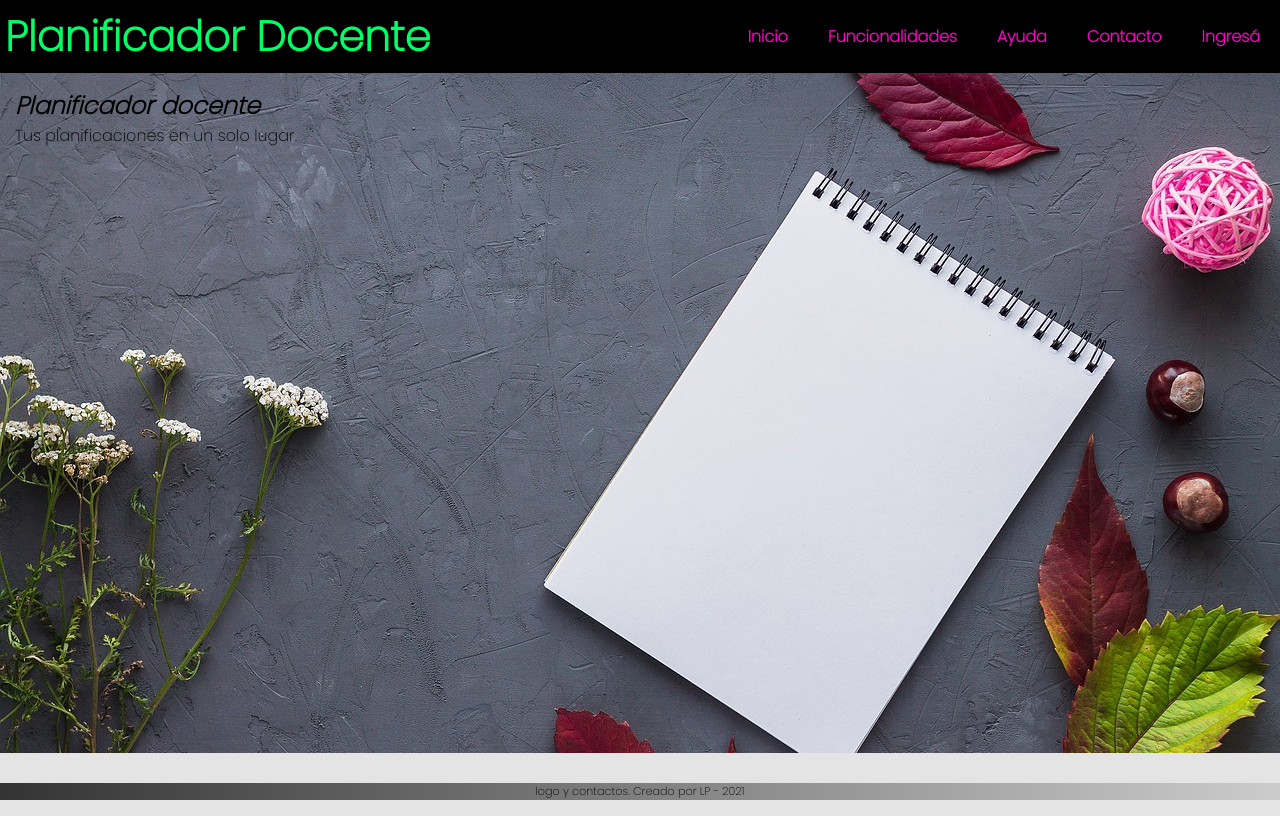
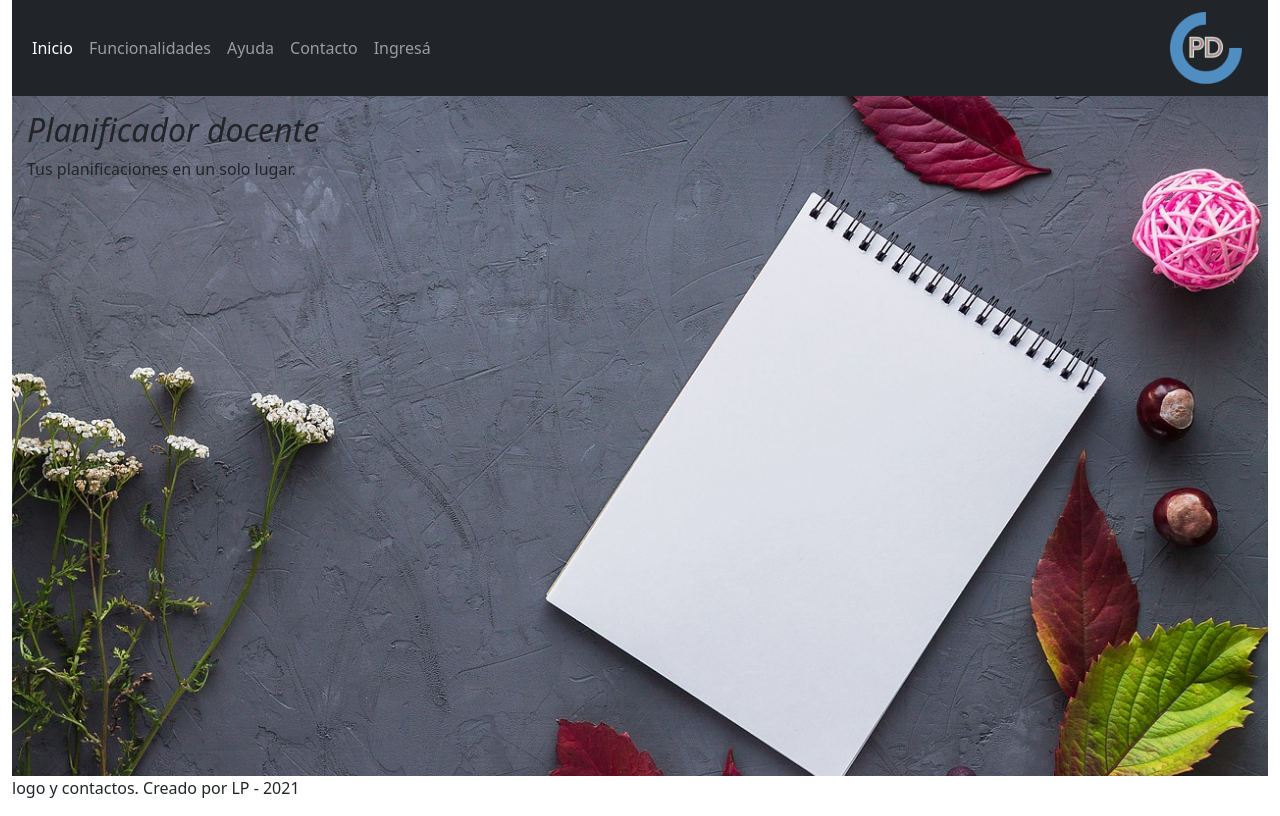
Before and after one commit to linapizarro/TPlanner_Pizarro, a plain HTML site: page index.html in a window 1280 px wide. Drawn offline with nearby package versions, Linux system fonts and the light colour scheme.

Commit message:
menú responsive en index

```diff
--- a/estilos/style.css
+++ b/estilos/style.css
@@ -5,8 +5,15 @@
   box-sizing: border-box;
 }
 
-html {
-  font-size: 62, 5%;
+.logo {
+  height: 80px;
+  width: 80px;
+  display: flex;
+  align-items: center;
+  margin-right: 10px;
+}
+
+/* html {
   font-family: "Poppins", sans-serif;
 }
 
@@ -28,11 +35,12 @@ footer {
   font-size: 0.7rem;
   display: flex;
   justify-content: center;
-}
+} */
 
 /* ESTILOS A TRAVES DE CLASES & ID ---- DE ACA PARA ABAJO */
 /* ESTILOS DEL HEADER */
-.header__titulo {
+
+/* .header__titulo {
   color: #0f6;
   font-size: 1.3rem;
   font-weight: bold;
@@ -68,7 +76,7 @@ footer {
   transform: translate(-5px, -2px);
   color: #e2add7;
   transition: background-color 0.5s ease-out;
-}
+} */
 
 /* FINAL DEL HEADER */
 
@@ -144,20 +152,6 @@ footer {
 .cardgrid__info {
   display: flex;
 }
-
-/* ESTA BIEN????? */
-@media only screen and (max-width: 1000px) {
-  .section2 {
-    grid-column-end: span 6;
-  }
-}
-
-@media only screen and (min-width: 700px) {
-  .section2 {
-    grid-column-end: span 12;
-  }
-}
-
 /* ESTILOS DE CONTACTO-HTML */
 .contenedor {
   max-width: 1170px;
@@ -369,7 +363,7 @@ footer {
 }
 
 /* PANTALLAS GRANDES PARA CONTACTO e INGRESO*/
-@media (min-width: 700px) {
+@media (min-width: 768px) {
   /* .ingreso__recuadro, */
   .contacto__recuadro {
     display: grid;
@@ -383,3 +377,22 @@ footer {
     text-align: left;
   }
 }
+/* ESTA BIEN????? */
+/* @media only screen and (max-width: 1000px) {
+  .section2 {
+    grid-column-end: span 6;
+  }
+} */
+
+/* @media only screen and (min-width: 700px) {
+  .section2 {
+    grid-column-end: span 12;
+  }
+} */
+
+/* PROBANDO CON PANTALLAS HASTA 520PX, DEBERIA SER MAS DE 576. HACER PARA CELU Y DESPUES MINWITDTH 576 */
+/* @media (max-width: 520px) {
+  header {
+    font-size: 62.5%;
+  }
+} */
--- a/index.html
+++ b/index.html
@@ -10,21 +10,61 @@
       href="https://fonts.googleapis.com/css2?family=Poppins:wght@200&display=swap"
       rel="stylesheet"
     />
+    <link
+      href="https://cdn.jsdelivr.net/npm/bootstrap@5.0.1/dist/css/bootstrap.min.css"
+      rel="stylesheet"
+      integrity="sha384-+0n0xVW2eSR5OomGNYDnhzAbDsOXxcvSN1TPprVMTNDbiYZCxYbOOl7+AMvyTG2x"
+      crossorigin="anonymous"
+    />
+    <script
+      src="https://cdn.jsdelivr.net/npm/bootstrap@5.0.1/dist/js/bootstrap.bundle.min.js"
+      integrity="sha384-gtEjrD/SeCtmISkJkNUaaKMoLD0//ElJ19smozuHV6z3Iehds+3Ulb9Bn9Plx0x4"
+      crossorigin="anonymous"
+    ></script>
     <link rel="stylesheet" href="./estilos/style.css" />
   </head>
+
   <body>
+    <div class="container-fluid">
       <header>
-      <div class="header__titulo">
-        <h1>Planificador Docente</h1>
+        <nav class="navbar navbar-expand-md navbar-dark bg-dark">
+          <div class="container-fluid">
+            <button
+              class="navbar-toggler"
+              type="button"
+              data-bs-toggle="collapse"
+              data-bs-target="#navbarTogglerDemo01"
+              aria-controls="navbarTogglerDemo01"
+              aria-expanded="false"
+              aria-label="Toggle navigation"
+            >
+              <span class="navbar-toggler-icon"></span>
+            </button>
+            <div class="collapse navbar-collapse" id="navbarTogglerDemo01">
+              <ul class="navbar-nav me-auto mb-2 mb-lg-0">
+                <li class="nav-item">
+                  <a class="nav-link active" aria-current="page" href="#"
+                    >Inicio</a
+                  >
+                </li>
+                <li class="nav-item">
+                  <a class="nav-link" href="funcionalidades.html"
+                    >Funcionalidades</a
+                  >
+                </li>
+                <li class="nav-item">
+                  <a class="nav-link" href="ayuda.html">Ayuda</a>
+                </li>
+                <li class="nav-item">
+                  <a class="nav-link" href="contacto.html"> Contacto</a>
+                </li>
+                <li class="nav-item">
+                  <a class="nav-link" href="ingreso.html">Ingresá</a>
+                </li>
+              </ul>
+              <img class="img-fluid logo" src="./img/logo.png" alt="logo" />
             </div>
-      <nav class="header__navegacion">
-        <ul>
-          <li><a href="index.html">Inicio</a></li>
-          <li><a href="funcionalidades.html">Funcionalidades</a></li>
-          <li><a href="ayuda.html">Ayuda</a></li>
-          <li><a href="contacto.html">Contacto</a></li>
-          <li><a href="ingreso.html">Ingresá</a></li>
-        </ul>
+          </div>
         </nav>
       </header>
 
@@ -40,5 +80,6 @@
       <footer class="footer">
         <p>logo y contactos. Creado por LP - 2021</p>
       </footer>
+    </div>
   </body>
 </html>
```
Also changed, not shown: img/logo.png (added). Lines whose indentation alone changed are shown as unchanged.
